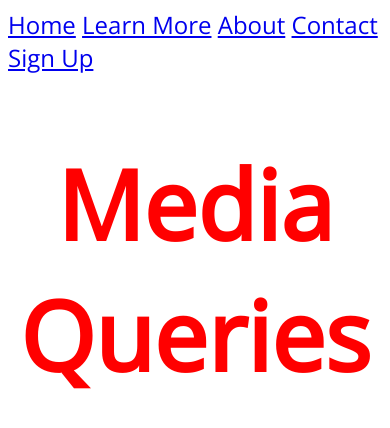
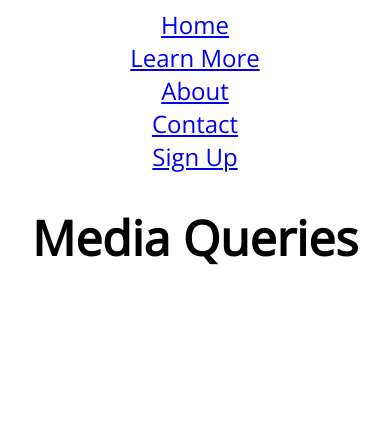
Before and after one commit to stanrocks/WebDevBootcamp_ColtSteele, a plain HTML site: page 15-MediaQueries/index.html in a window 390 px wide. Drawn offline with nearby package versions, Linux system fonts and the light colour scheme.

Commit message:
MediaQueries Responsive Nav Complete

```diff
--- a/15-MediaQueries/app.css
+++ b/15-MediaQueries/app.css
@@ -9,6 +9,8 @@ h1 {
 
 nav {
     font-size: 1.5em;
+    display: flex;
+    justify-content: space-between;
 }
 
 ul,
@@ -16,6 +18,14 @@ li {
     display: inline;
     margin: 0;
     padding: 0;
+}
+
+ul {
+    /* border: 1px solid red; */
+    flex: 1;
+    max-width: 50%;
+    display: flex;
+    justify-content: space-evenly;
 }
 
 /* Option 1 */
@@ -45,7 +55,7 @@ li {
 } */
 
 /* Option 3: default style defined for smallest screen and overwritten by rules for larger screens */
-h1 {
+/* h1 {
     color: red;
 }
 
@@ -65,11 +75,31 @@ h1 {
     h1 {
         color: green;
     }
-}
+} */
 
 /* Example with another query feature - orientation as a condition */
-@media (orientation:landscape) {
+/* @media (orientation:landscape) {
     body {
         background-color: magenta;
     }
+} */
+
+/* Building responsive nav */
+@media (max-width:768px) {
+    h1 {
+        font-size: 4em;
+    }
+
+    nav,
+    nav ul {
+        flex-direction: column;
+        align-items: center;
+    }
+
 }
+
+@media (max-width:576px) {
+    h1 {
+        font-size: 3em;
+    }
+}
```
